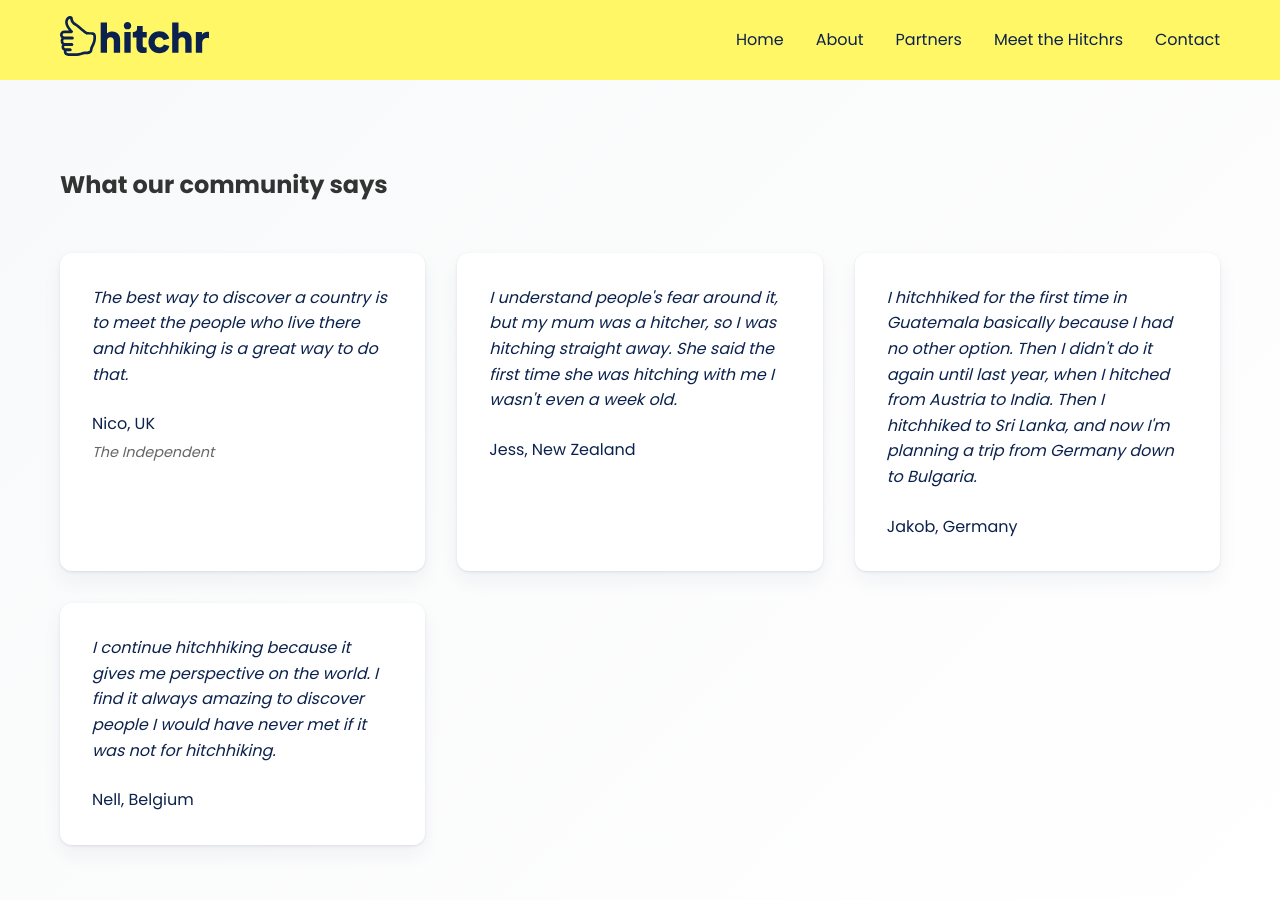
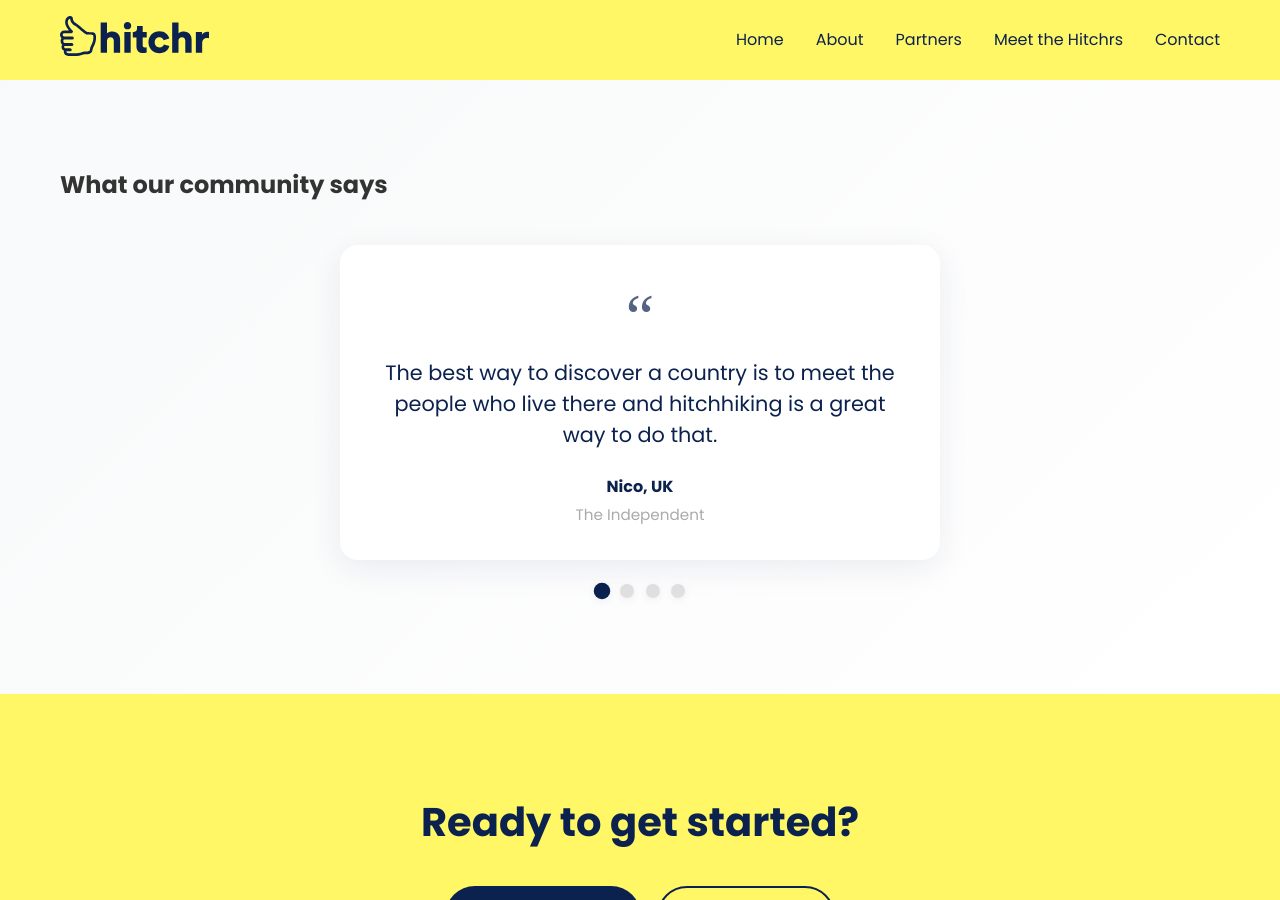
Before and after one commit to hitchrworld/hitchrworld.github.io, a Jekyll site: the page built from index.html, in a window 1280 px wide and 900 px high, scrolled down 2215 px. Built offline with Jekyll 4.4.1, drawn with Linux system fonts in a browser that asks for light colours; some of the changed text lies outside the part shown.

Commit message:
Carousel for testimonials

```diff
--- a/_layouts/default.html
+++ b/_layouts/default.html
@@ -84,6 +84,7 @@
     <!-- End Download Modal -->
     <script src="{{ '/assets/js/modal.js' | relative_url }}"></script>
     <script src="{{ '/assets/js/typewriter.js' | relative_url }}"></script>
+    <script src="{{ '/assets/js/testimonial-carousel.js' | relative_url }}"></script>
 
     <!-- Waitlist Modal -->
     <div id="waitlist-modal" class="modal" style="display:none;">
--- a/assets/css/main.css
+++ b/assets/css/main.css
@@ -504,50 +504,113 @@ body {
     background: linear-gradient(135deg, #f8f9fa 0%, #ffffff 100%);
 }
 
-.testimonial-grid {
-    display: grid;
-    grid-template-columns: repeat(auto-fit, minmax(300px, 1fr));
-    gap: 2rem;
-    margin-top: 3rem;
+.testimonial-carousel {
+    position: relative;
+    width: 100%;
+    min-height: 220px;
+    display: flex;
+    align-items: center;
+    justify-content: center;
+    margin: 2.5rem 0 1.5rem;
 }
 
-.testimonial-card {
-    background: white;
-    padding: 2rem;
-    border-radius: 12px;
-    box-shadow:
-        0 10px 20px rgba(12, 34, 78, 0.05),
-        0 1px 3px rgba(12, 34, 78, 0.1);
-    transition: transform 0.3s ease;
+.testimonial-slide {
+    display: none;
+    flex: 1 1 100%;
+    max-width: 600px;
+    margin: 0 auto;
+    background: #fff;
+    border-radius: 18px;
+    box-shadow: 0 8px 32px rgba(12,34,78,0.08);
+    padding: 2.5rem 2rem 2rem;
+    text-align: center;
+    position: absolute;
+    left: 0; right: 0;
+    opacity: 0;
+    transform: scale(0.98) translateY(20px);
+    transition: opacity 0.5s, transform 0.5s;
+    z-index: 1;
 }
 
-.testimonial-card:hover {
-    transform: translateY(-5px);
+.testimonial-slide.active {
+    display: block;
+    opacity: 1;
+    transform: scale(1) translateY(0);
+    position: relative;
+    z-index: 2;
 }
 
-.testimonial-card blockquote {
-    margin: 0;
-    font-style: italic;
+.quote-mark {
+    font-size: 4rem;
     color: var(--secondary-color);
-    line-height: 1.6;
+    font-family: serif;
+    line-height: 1;
+    display: block;
+    margin-bottom: 0.5rem;
+    opacity: 0.7;
 }
 
-.testimonial-card footer {
-    margin-top: 1.5rem;
-    display: flex;
-    flex-direction: column;
-    gap: 0.25rem;
+.testimonial-slide blockquote p {
+    font-size: 1.3rem;
+    font-weight: 500;
+    color: var(--secondary-color);
+    margin-bottom: 1.5rem;
+    line-height: 1.5;
 }
 
-.testimonial-card cite {
+.testimonial-slide footer {
+    margin-top: 1.2rem;
+    font-size: 1rem;
+    color: #666;
     font-style: normal;
-    font-weight: 400;
-    color: var(--secondary-color);
 }
 
-.testimonial-card .source {
-    font-size: 0.9rem;
-    color: #666;
+.testimonial-slide cite {
+    font-weight: 700;
+    color: var(--secondary-color);
+    font-style: normal;
+}
+
+.testimonial-slide .source {
+    display: block;
+    font-size: 0.95rem;
+    color: #aaa;
+    margin-top: 0.2rem;
+}
+
+.testimonial-dots {
+    display: flex;
+    justify-content: center;
+    gap: 0.7rem;
+    margin-top: 1.2rem;
+}
+
+.testimonial-dot {
+    width: 14px;
+    height: 14px;
+    border-radius: 50%;
+    background: #e0e0e0;
+    border: none;
+    cursor: pointer;
+    transition: background 0.3s, transform 0.3s;
+    outline: none;
+    box-shadow: 0 2px 8px rgba(12,34,78,0.06);
+}
+
+.testimonial-dot.active,
+.testimonial-dot:hover {
+    background: var(--secondary-color);
+    transform: scale(1.18);
+}
+
+@media (max-width: 600px) {
+    .testimonial-slide {
+        padding: 1.2rem 0.5rem 1.2rem;
+        font-size: 1rem;
+    }
+    .quote-mark {
+        font-size: 2.2rem;
+    }
 }
 
 /* CTA Section */
@@ -877,8 +940,8 @@ body {
         margin-bottom: 2rem;
     }
 
-    .testimonial-grid {
-        grid-template-columns: 1fr;
+    .testimonial-carousel {
+        min-height: 180px;
     }
 
     .cta-buttons {
--- /dev/null
+++ b/assets/js/testimonial-carousel.js
@@ -0,0 +1,54 @@
+document.addEventListener('DOMContentLoaded', function() {
+    const testimonialSlides = document.querySelectorAll('.testimonial-slide');
+    const testimonialDots = document.querySelectorAll('.testimonial-dot');
+    let currentTestimonial = 0;
+    let testimonialInterval;
+
+    // Function to show a specific testimonial
+    function showTestimonial(index) {
+        // Remove active class from all testimonials and dots
+        testimonialSlides.forEach(slide => slide.classList.remove('active'));
+        testimonialDots.forEach(dot => dot.classList.remove('active'));
+
+        // Add active class to current testimonial and dot
+        testimonialSlides[index].classList.add('active');
+        testimonialDots[index].classList.add('active');
+        currentTestimonial = index;
+    }
+
+    // Function to show next testimonial
+    function nextTestimonial() {
+        let next = currentTestimonial + 1;
+        if (next >= testimonialSlides.length) {
+            next = 0;
+        }
+        showTestimonial(next);
+    }
+
+    // Add click event listeners to dots
+    testimonialDots.forEach((dot, index) => {
+        dot.addEventListener('click', () => {
+            showTestimonial(index);
+            resetInterval();
+        });
+    });
+
+    // Function to reset the interval
+    function resetInterval() {
+        clearInterval(testimonialInterval);
+        testimonialInterval = setInterval(nextTestimonial, 6000); // Change testimonial every 6 seconds
+    }
+
+    // Start the testimonial carousel
+    resetInterval();
+
+    // Pause carousel when hovering over testimonials
+    const testimonialCarousel = document.querySelector('.testimonial-carousel');
+    testimonialCarousel.addEventListener('mouseenter', () => {
+        clearInterval(testimonialInterval);
+    });
+
+    testimonialCarousel.addEventListener('mouseleave', () => {
+        resetInterval();
+    });
+});
--- a/index.html
+++ b/index.html
@@ -114,9 +114,10 @@ title: Hitchr - Join the Hitchhiking Revolution
 <section class="testimonials">
     <div class="container">
         <h2>What our community says</h2>
-        <div class="testimonial-grid">
-            <div class="testimonial-card">
+        <div class="testimonial-carousel">
+            <div class="testimonial-slide active">
                 <blockquote>
+                    <span class="quote-mark">“</span>
                     <p>The best way to discover a country is to meet the people who live there and hitchhiking is a great way to do that.</p>
                     <footer>
                         <cite>Nico, UK</cite>
@@ -124,33 +125,39 @@ title: Hitchr - Join the Hitchhiking Revolution
                     </footer>
                 </blockquote>
             </div>
-
-            <div class="testimonial-card">
+            <div class="testimonial-slide">
                 <blockquote>
+                    <span class="quote-mark">“</span>
                     <p>I understand people's fear around it, but my mum was a hitcher, so I was hitching straight away. She said the first time she was hitching with me I wasn't even a week old.</p>
                     <footer>
                         <cite>Jess, New Zealand</cite>
                     </footer>
                 </blockquote>
             </div>
-
-            <div class="testimonial-card">
+            <div class="testimonial-slide">
                 <blockquote>
+                    <span class="quote-mark">“</span>
                     <p>I hitchhiked for the first time in Guatemala basically because I had no other option. Then I didn't do it again until last year, when I hitched from Austria to India. Then I hitchhiked to Sri Lanka, and now I'm planning a trip from Germany down to Bulgaria.</p>
                     <footer>
                         <cite>Jakob, Germany</cite>
                     </footer>
                 </blockquote>
             </div>
-
-            <div class="testimonial-card">
+            <div class="testimonial-slide">
                 <blockquote>
+                    <span class="quote-mark">“</span>
                     <p>I continue hitchhiking because it gives me perspective on the world. I find it always amazing to discover people I would have never met if it was not for hitchhiking.</p>
                     <footer>
                         <cite>Nell, Belgium</cite>
                     </footer>
                 </blockquote>
             </div>
+        </div>
+        <div class="testimonial-dots">
+            <button class="testimonial-dot active" data-slide="0" aria-label="Show testimonial 1"></button>
+            <button class="testimonial-dot" data-slide="1" aria-label="Show testimonial 2"></button>
+            <button class="testimonial-dot" data-slide="2" aria-label="Show testimonial 3"></button>
+            <button class="testimonial-dot" data-slide="3" aria-label="Show testimonial 4"></button>
         </div>
     </div>
 </section>
```
Also changed, not shown: other parts of _layouts/default.html (+1 -1 lines), 8 other files.
